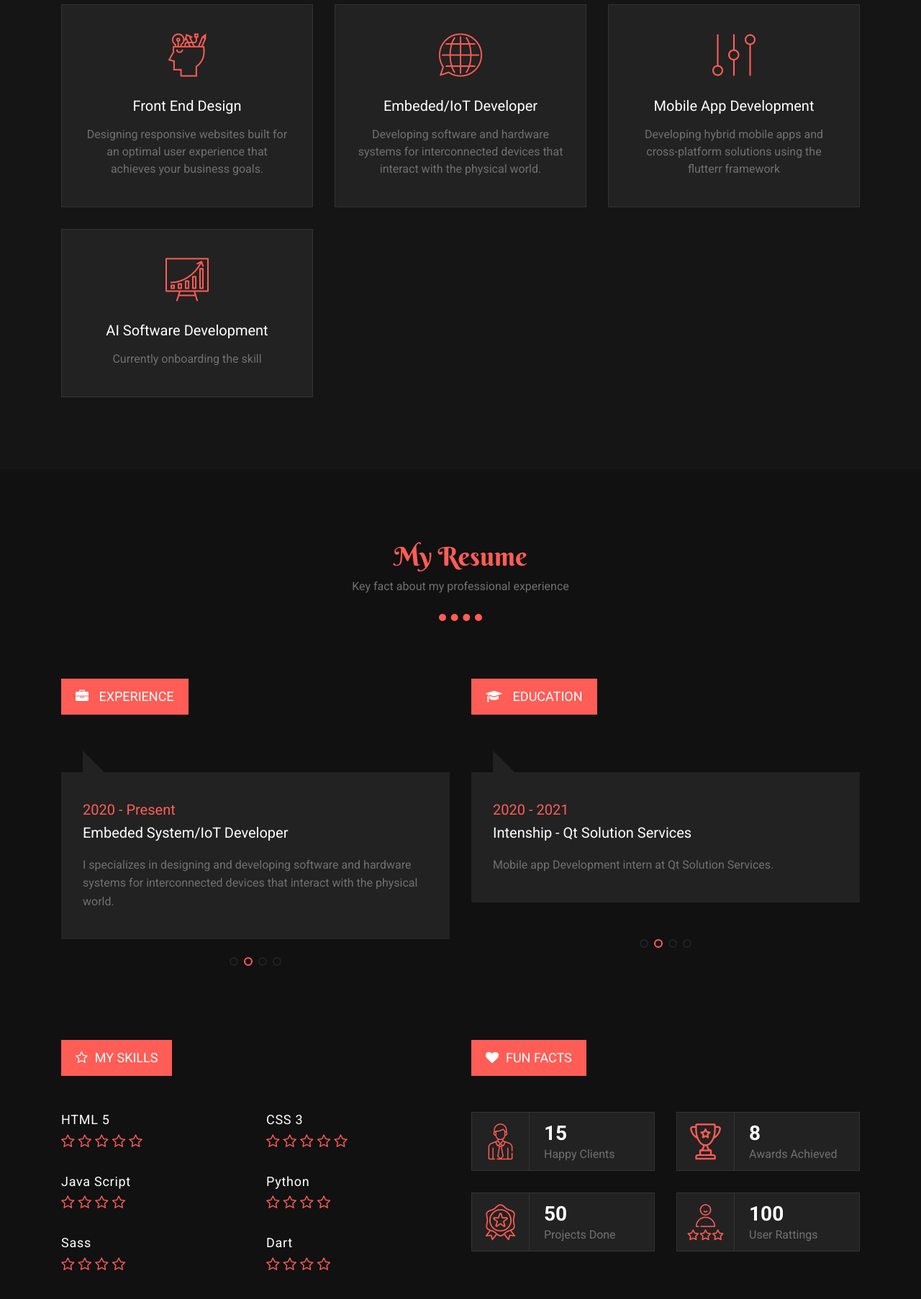
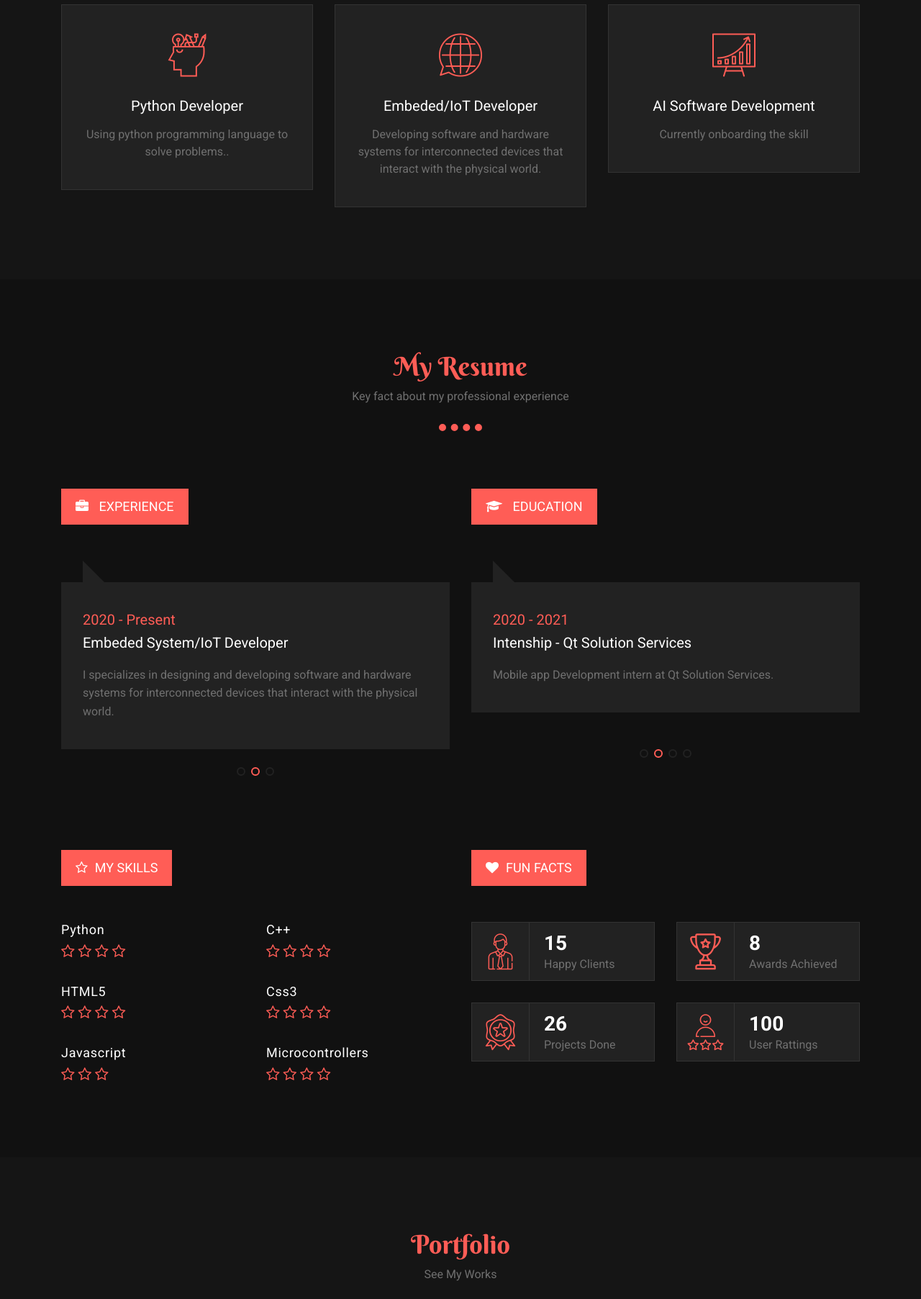
Before and after one commit to Alkamal01/My_Portpolio, a plain HTML site: page index.html in a window 1280 px wide. Shown: the part 1740-3545 px from the top of the page at 72% size. Drawn offline with Linux system fonts and the light colour scheme.

Commit message:
index.html

```diff
--- a/index.html
+++ b/index.html
@@ -86,11 +86,10 @@
 						<h2 class="cd-headline clip">
 							<span class="before-heading">Hi There! I'm </span>
 							<span class="cd-words-wrapper">
-								<b class="is-visible">Front End Developer</b>
+								<b class="is-visible">Python Developer</b>
 								<b>Tech Content Creator</b>
 								<b>Embeded System/IoT Developer </b>
 								<b>AI Enthusiast</b>
-								<b>Women in Tech Advocate</b>
 
 							</span>
 						</h2>
@@ -144,7 +143,7 @@
 							<li><i class="flaticon-placeholder"></i><b>Address:</b> Kaduna, Nigeria</li>
 							<li><i class="flaticon-email"></i><b>Email:</b> kamalaliyu212@gmail.com</li>
 							<li><i class="flaticon-translation"></i><b>Spoken Langages:</b> English - Hausa</li>
-							<li><i class="flaticon-youtube"></i><b>Youtube:</b> Khanatech</li>
+							<li><i class="flaticon-youtube"></i><b>Youtube:</b> ByteNinja</li>
 						</ul>
 					</div>
 					<!-- About Content End -->
@@ -176,8 +175,8 @@
 							<i class="flaticon-idea"></i>
 						</div>
 
-						<h3>Front End Design</h3>
-						<p>Designing responsive websites built for an optimal user experience that achieves your business goals.</p>
+						<h3>Python Developer</h3>
+						<p>Using python programming language to solve problems..</p>
 					</div>
 					<!-- Service Single End -->
 				</div>
@@ -195,18 +194,6 @@
 					<!-- Service Single End -->
 				</div>
 
-				<div class="col-md-4">
-					<!-- Service Single Start -->
-					<div class="service-single wow fadeInUp" data-wow-delay="0.9s">
-						<div class="icon-box">
-							<i class="flaticon-controls"></i>
-						</div>
-
-						<h3>Mobile App Development</h3>
-						<p>Developing hybrid mobile apps and cross-platform solutions using the flutterr framework</p>
-					</div>
-					<!-- Service Single End -->
-				</div>
 
 				<div class="col-md-4">
 					<!-- Service Single Start -->
@@ -256,8 +243,8 @@
 								<div class="swiper-slide">
 									<div class="experience-single">
 										<h5>2019 - present</h5>
-										<h4>Front-End Developer</h4>
-										<p>I design and develop user interface and user experience of a website and web application.</p>
+										<h4>Python Developer</h4>
+										<p>I specializes in python programming language to solve problems.</p>
 									</div>
 								</div>
 								<!-- Experience Slide end -->
@@ -282,15 +269,6 @@
 								</div>
 								<!-- Experience Slide end -->
 
-								<!-- Experience Slide start -->
-								<div class="swiper-slide">
-									<div class="experience-single">
-										<h5>2023 - present</h5>
-										<h4>Women in Tech Advocate </h4>
-										<p>I promotes gender equality and diversity in the technology industry and advocates for women's participation and advancement in tech.</p>
-									</div>
-								</div>
-								<!-- Experience Slide end -->
 
 							</div>
 
@@ -372,37 +350,7 @@
 								<div class="col-md-6">
 									<!-- Skill Single Start -->
 									<div class="skill-single">
-										<h5>HTML 5</h5>
-										<div class="skill-ratting">
-											<i class="fa fa-star-o"></i>
-											<i class="fa fa-star-o"></i>
-											<i class="fa fa-star-o"></i>
-											<i class="fa fa-star-o"></i>
-											<i class="fa fa-star-o"></i>
-										</div>
-									</div>
-									<!-- Skill Single End -->
-								</div>
-
-								<div class="col-md-6">
-									<!-- Skill Single Start -->
-									<div class="skill-single">
-										<h5>CSS 3</h5>
-										<div class="skill-ratting">
-											<i class="fa fa-star-o"></i>
-											<i class="fa fa-star-o"></i>
-											<i class="fa fa-star-o"></i>
-											<i class="fa fa-star-o"></i>
-											<i class="fa fa-star-o"></i>
-										</div>
-									</div>
-									<!-- Skill Single End -->
-								</div>
-
-								<div class="col-md-6">
-									<!-- Skill Single Start -->
-									<div class="skill-single">
-										<h5>Java Script</h5>
+										<h5>Python</h5>
 										<div class="skill-ratting">
 											<i class="fa fa-star-o"></i>
 											<i class="fa fa-star-o"></i>
@@ -416,7 +364,35 @@
 								<div class="col-md-6">
 									<!-- Skill Single Start -->
 									<div class="skill-single">
-										<h5>Python</h5>
+										<h5>C++</h5>
+										<div class="skill-ratting">
+											<i class="fa fa-star-o"></i>
+											<i class="fa fa-star-o"></i>
+											<i class="fa fa-star-o"></i>
+											<i class="fa fa-star-o"></i>
+																					</div>
+									</div>
+									<!-- Skill Single End -->
+								</div>
+
+								<div class="col-md-6">
+									<!-- Skill Single Start -->
+									<div class="skill-single">
+										<h5>HTML5</h5>
+										<div class="skill-ratting">
+											<i class="fa fa-star-o"></i>
+											<i class="fa fa-star-o"></i>
+											<i class="fa fa-star-o"></i>
+											<i class="fa fa-star-o"></i>
+																					</div>
+									</div>
+									<!-- Skill Single End -->
+								</div>
+
+								<div class="col-md-6">
+									<!-- Skill Single Start -->
+									<div class="skill-single">
+										<h5>Css3</h5>
 										<div class="skill-ratting">
 											<i class="fa fa-star-o"></i>
 											<i class="fa fa-star-o"></i>
@@ -430,13 +406,12 @@
 								<div class="col-md-6">
 									<!-- Skill Single Start -->
 									<div class="skill-single">
-										<h5>Sass</h5>
+										<h5>Javascript</h5>
 										<div class="skill-ratting">
 											<i class="fa fa-star-o"></i>
 											<i class="fa fa-star-o"></i>
 											<i class="fa fa-star-o"></i>
-											<i class="fa fa-star-o"></i>
-											</div>
+																						</div>
 									</div>
 									<!-- Skill Single End -->
 								</div>
@@ -444,7 +419,7 @@
 								<div class="col-md-6">
 									<!-- Skill Single Start -->
 									<div class="skill-single">
-										<h5>Dart</h5>
+										<h5>Microcontrollers</h5>
 										<div class="skill-ratting">
 											<i class="fa fa-star-o"></i>
 											<i class="fa fa-star-o"></i>
@@ -495,7 +470,7 @@
 										<div class="icon-box">
 											<i class="flaticon-award"></i>
 										</div>
-										<h4 class="counter">50</h4>
+										<h4 class="counter">26</h4>
 										<p>Projects Done</p>
 									</div>
 									<!-- Counter Single End -->
@@ -542,7 +517,7 @@
 						<ul class="list-inline filter">
 							<li><a href="#" class="active-portfolio" data-filter="*">All </a></li>
 							<li><a href="#" data-filter=".designing">Embedded/Iot</a></li>
-							<li><a href="#" data-filter=".graphic">Websites/Mobile Apps</a></li>
+							<li><a href="#" data-filter=".graphic">Python</a></li>
 							<li><a href="#" data-filter=".websites">AI Softwares</a></li>
 						</ul>
 					</div>
@@ -587,7 +562,7 @@
 							<img src="images/portfolio-2.jpg" class="Portfolio Image" alt="" />
 							<div class="single-portfolio-overlay">
 								<h2>Project Title</h2>
-								<h3>Designing</h3>
+								<h3>Python</h3>
 							</div>
 						</a>
 					</div>
@@ -616,7 +591,7 @@
 							<img src="images/portfolio-3.jpg" class="Portfolio Image" alt="" />
 							<div class="single-portfolio-overlay">
 								<h2>Project Title</h2>
-								<h3>Websites</h3>
+								<h3>IoT</h3>
 							</div>
 						</a>
 					</div>
@@ -645,7 +620,7 @@
 							<img src="images/portfolio-4.jpg" class="Portfolio Image" alt="" />
 							<div class="single-portfolio-overlay">
 								<h2>Project Title</h2>
-								<h3>Graphic</h3>
+								<h3>IoT</h3>
 							</div>
 						</a>
 					</div>
@@ -674,7 +649,7 @@
 							<img src="images/portfolio-5.jpg" class="Portfolio Image" alt="" />
 							<div class="single-portfolio-overlay">
 								<h2>Project Title</h2>
-								<h3>Graphic</h3>
+								<h3>Embedded system</h3>
 							</div>
 						</a>
 					</div>
@@ -703,7 +678,7 @@
 							<img src="images/portfolio-6.jpg" class="Portfolio Image" alt="" />
 							<div class="single-portfolio-overlay">
 								<h2>Project Title</h2>
-								<h3>Designing</h3>
+								<h3>Embedded system</h3>
 							</div>
 						</a>
 					</div>
@@ -732,7 +707,7 @@
 							<img src="images/portfolio-7.jpg" class="Portfolio Image" alt="" />
 							<div class="single-portfolio-overlay">
 								<h2>Project Title</h2>
-								<h3>Graphic</h3>
+								<h3>Python</h3>
 							</div>
 						</a>
 					</div>
@@ -761,7 +736,7 @@
 							<img src="images/portfolio-8.jpg" class="Portfolio Image" alt="" />
 							<div class="single-portfolio-overlay">
 								<h2>Project Title</h2>
-								<h3>Websites</h3>
+								<h3>Python</h3>
 							</div>
 						</a>
 					</div>
```
